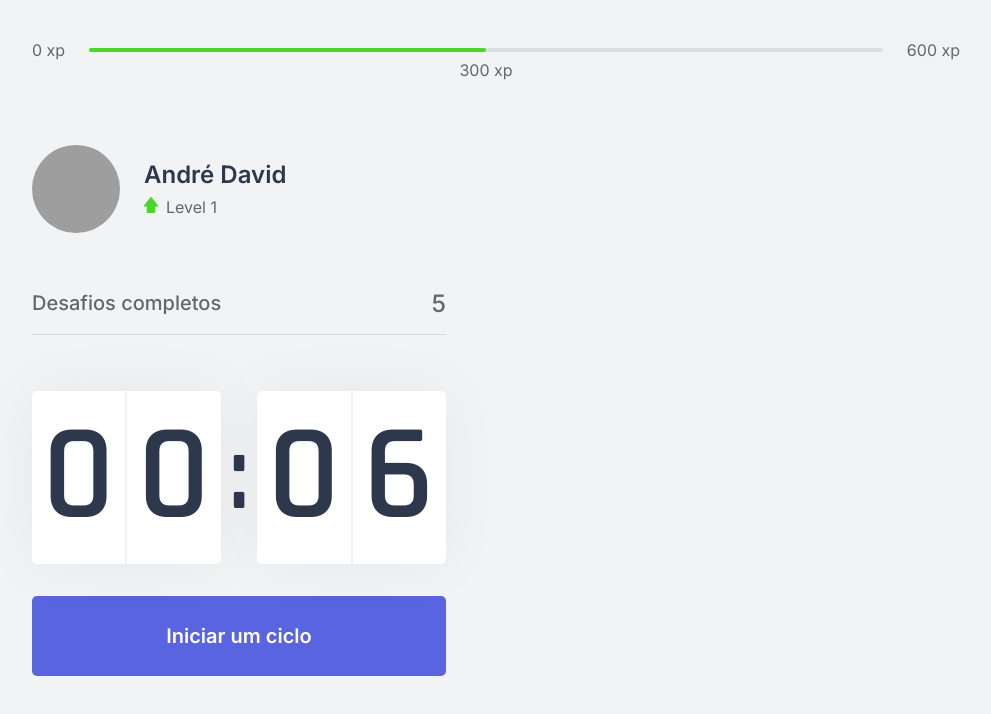
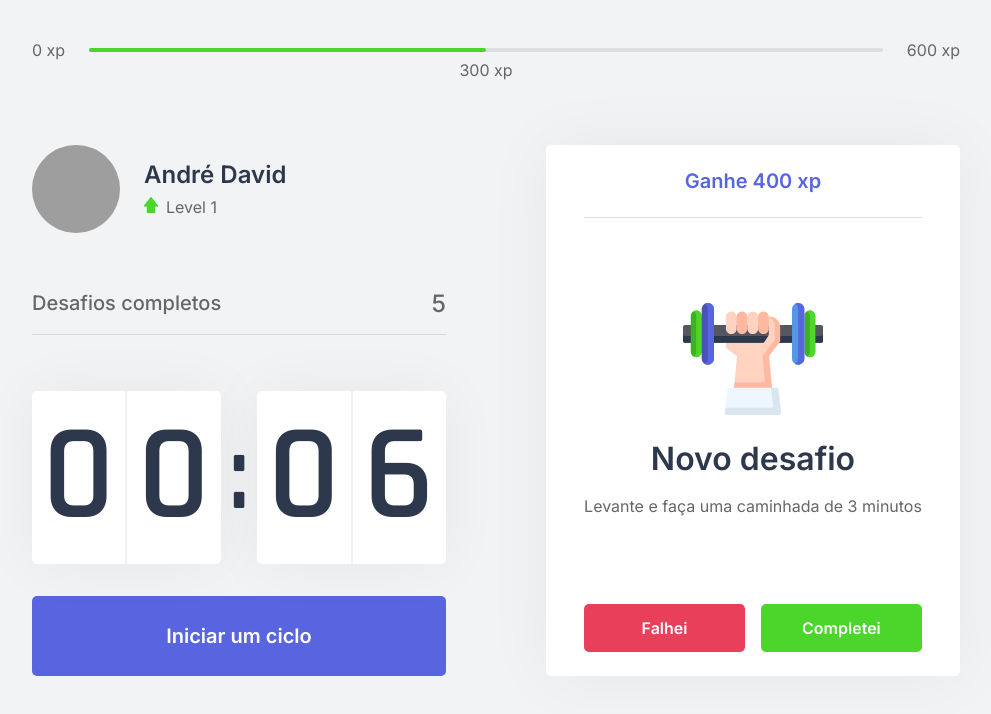
Before and after one commit to andredavid1/nlw-4-next-moveit, a Next.js app: page / in a window 1280 px wide. Shown: the top 714 px of the page, without its empty margins (144-1135 px from the left). Built offline with nearby package versions, Linux system fonts and the light colour scheme; grey boxes are pictures that could not be loaded.

Commit message:
feat: create ChallengeBox

```diff
--- /dev/null
+++ b/src/components/ChallengeBox.tsx
@@ -0,0 +1,42 @@
+import styles from '../styles/components/ChallengeBox.module.css'
+
+export function ChallengeBox () {
+  const hasActiveChallenge = true
+
+  return (
+    <div className={styles.challengeBoxContainer}>
+      { hasActiveChallenge ? (
+        <div className={styles.challengeActive}>
+          <header>Ganhe 400 xp</header>
+          <main>
+            <img src="icons/body.svg" alt="Desafio"/>
+            <strong>Novo desafio</strong>
+            <p>Levante e faça uma caminhada de 3 minutos</p>
+          </main>
+          <footer>
+            <button
+              type="button"
+              className={styles.challengeFailedButton}
+            >
+              Falhei
+            </button>
+            <button
+              type="button"
+              className={styles.challengeSucceededButton}
+            >
+              Completei
+            </button>
+          </footer>
+        </div>
+      ) : (
+        <div className={styles.challengeNotActive}>
+          <strong>Finalize um ciclo para receber um desafio</strong>
+          <p>
+            <img src="icons/level-up.svg" alt="Level Up"/>
+            Avance de level completando desafios.
+          </p>
+        </div>
+      )}
+    </div>
+  )
+}
--- a/src/pages/index.tsx
+++ b/src/pages/index.tsx
@@ -1,9 +1,10 @@
+import Head from 'next/head'
+
 import { CompletedChallenges } from "../components/CompletedChallenges";
 import { Countdown } from "../components/Countdown";
 import { ExperienceBar } from "../components/ExperienceBar";
 import { Profile } from "../components/Profile";
-
-import Head from 'next/head'
+import { ChallengeBox } from "../components/ChallengeBox";
 
 import styles from '../styles/pages/Home.module.css'
 
@@ -21,8 +22,9 @@
           <CompletedChallenges />
           <Countdown />
         </div>
+
         <div>
-
+          <ChallengeBox />
         </div>
       </section>
     </div>
--- /dev/null
+++ b/src/styles/components/ChallengeBox.module.css
@@ -0,0 +1,109 @@
+.challengeBoxContainer {
+  height: 100%;
+
+  background: var(--white);
+  border-radius: 5px;
+  box-shadow: 0 0 68px rgba(0, 0, 0, 0.05);
+  padding: 1.5rem 2rem;
+
+  display: flex;
+  flex-direction: column;
+  align-items: center;
+  justify-content: center;
+  text-align: center;
+}
+
+.challengeNotActive {
+  display: flex;
+  flex-direction: column;
+  align-items: center;
+}
+
+.challengeNotActive strong {
+  font-size: 1.5rem;
+  font-weight: 500;
+  line-height: 1.4;
+}
+
+.challengeNotActive p {
+  display: flex;
+  flex-direction: column;
+  align-items: center;
+  line-height: 1.4;
+  max-width: 70%;
+  margin-top: 3rem;
+}
+
+.challengeNotActive p img {
+  margin-bottom: 1rem;
+}
+
+.challengeActive {
+  height: 100%;
+
+  display: flex;
+  flex-direction: column;
+}
+
+.challengeActive header {
+  color: var(--blue);
+  font-weight: 600;
+  font-size: 1.25rem;
+  padding: 0 2rem 1.5rem;
+  border-bottom: 1px solid var(--gray-line);
+}
+
+.challengeActive main {
+  flex: 1;
+  display: flex;
+  flex-direction: column;
+  align-items: center;
+  justify-content: center;
+}
+
+.challengeActive main strong {
+  font-size: 2rem;
+  font-weight: 600;
+  color: var(--title);
+  margin: 1.5rem 0 1rem;
+}
+
+.challengeActive main p {
+  line-height: 1.5;
+}
+
+.challengeActive footer {
+  display: grid;
+  grid-template-columns: 1fr 1fr;
+  gap: 1rem;
+}
+
+.challengeActive footer button {
+  height: 3rem;
+
+  display: flex;
+  align-items: center;
+  justify-content: center;
+
+  border: 0;
+  border-radius: 5px;
+
+  color: var(--white);
+
+  font-size: 1rem;
+  font-weight: 600;
+
+  transition: filter 0.2s;
+}
+
+.challengeActive footer button.challengeFailedButton {
+  background: var(--red);
+}
+
+.challengeActive footer button.challengeSucceededButton {
+  background: var(--green);
+}
+
+.challengeActive footer button:hover {
+  filter: brightness(0.9);
+}
```
